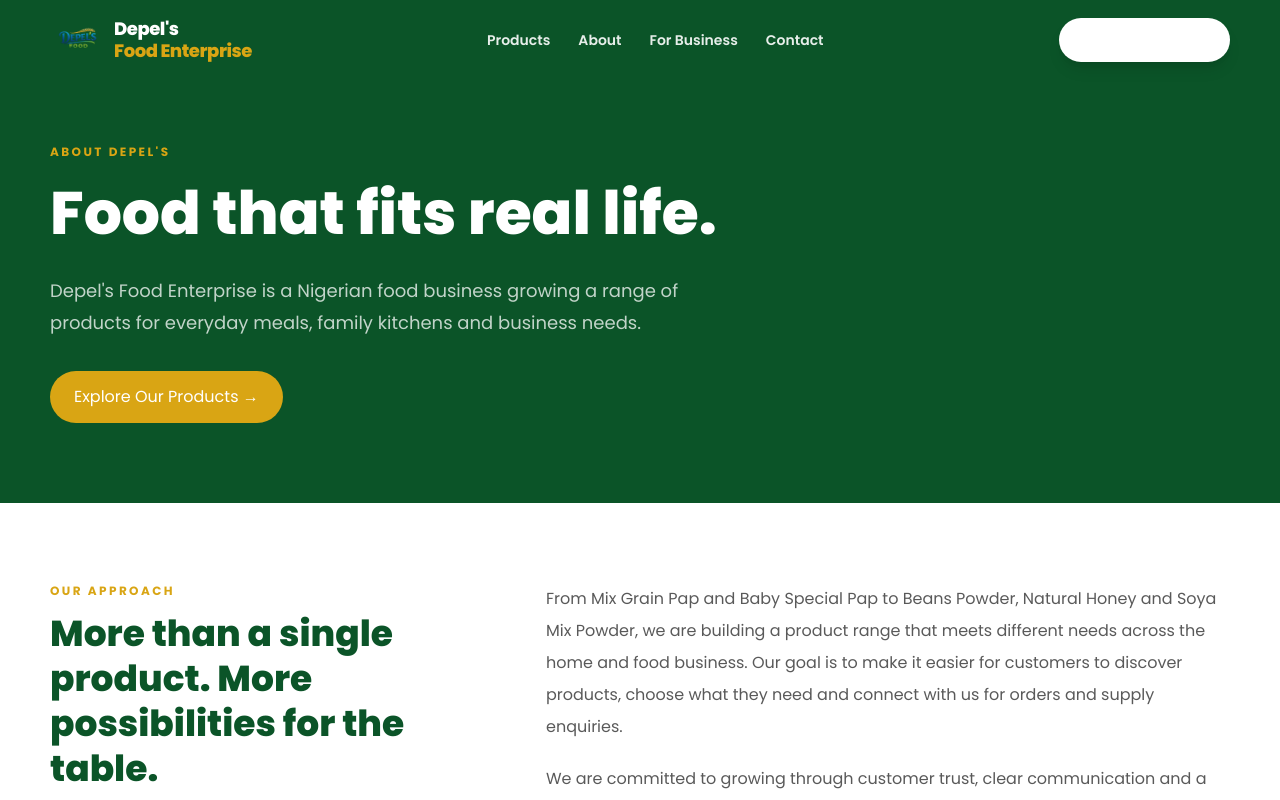
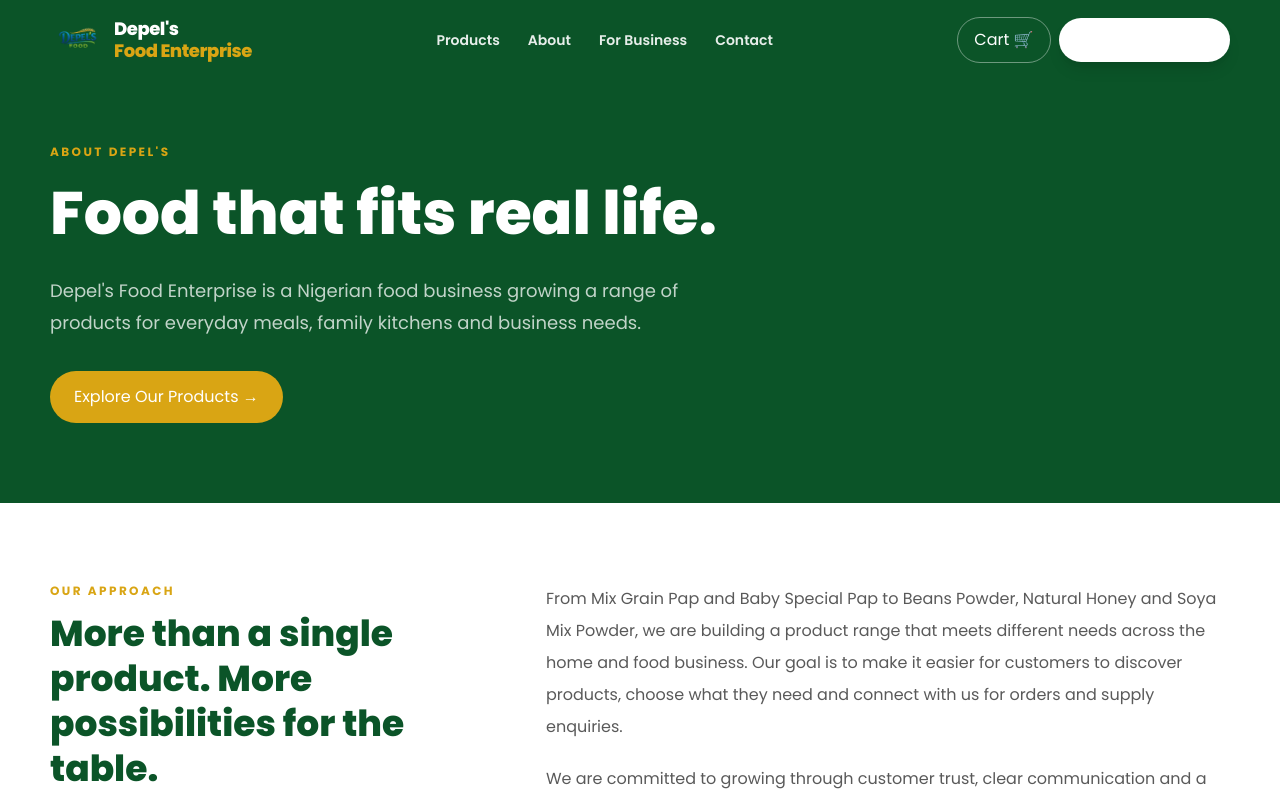
Before and after one commit to depelsfood/web, a Next.js app: page /about in a window 1280 px wide. Shown: the top 800 px of the page. Built offline with nearby package versions, Linux system fonts and the light colour scheme.

Commit message:
Add cart shortcut to site header

```diff
--- a/components/SiteHeader.tsx
+++ b/components/SiteHeader.tsx
@@ -1,43 +1,11 @@
 "use client";
-
 import { useState } from "react";
-
-const links = [
-  { href: "/products", label: "Products" },
-  { href: "/about", label: "About" },
-  { href: "/business-supply", label: "For Business" },
-  { href: "/contact", label: "Contact" },
-];
-
+const links = [{href:"/products",label:"Products"},{href:"/about",label:"About"},{href:"/business-supply",label:"For Business"},{href:"/contact",label:"Contact"}];
 export default function SiteHeader() {
-  const [open, setOpen] = useState(false);
-  return (
-    <header className="absolute inset-x-0 top-0 z-30">
-      <div className="container flex min-h-20 items-center justify-between gap-4">
-        <a href="/" aria-label="Depel's Food Enterprise home" className="flex min-w-0 items-center">
-          <img
-            src="/images/logo/Depels_Food_Logo.svg"
-            alt="Depel's Food Enterprise"
-            className="h-12 w-12 shrink-0 rounded-full object-contain sm:h-14 sm:w-14"
-            width="56"
-            height="56"
-          />
-          <span className="ml-2 hidden text-base font-extrabold leading-tight tracking-tight text-white sm:block sm:text-lg">
-            Depel&apos;s<br /><span className="text-[var(--gold)]">Food Enterprise</span>
-          </span>
-        </a>
-        <nav aria-label="Main navigation" className="hidden items-center gap-7 text-sm font-semibold text-white/90 md:flex">
-          {links.map((link) => <a key={link.href} href={link.href} className="transition hover:text-[var(--gold)]">{link.label}</a>)}
-        </nav>
-        <div className="flex items-center gap-2">
-          <a href="/products" className="whitespace-nowrap rounded-full bg-white px-3 py-2.5 text-[11px] font-bold text-[var(--green-dark)] shadow-lg sm:px-5 sm:text-sm">Explore Products</a>
-          <button type="button" aria-label={open ? "Close menu" : "Open menu"} aria-expanded={open} onClick={() => setOpen(!open)} className="flex h-10 w-10 items-center justify-center rounded-full border border-white/30 text-xl text-white md:hidden">{open ? "×" : "☰"}</button>
-        </div>
-      </div>
-      {open && <nav aria-label="Mobile navigation" className="mx-4 rounded-2xl border border-white/10 bg-[#082f18]/95 p-3 text-white shadow-xl backdrop-blur md:hidden">
-        {links.map((link) => <a key={link.href} href={link.href} onClick={() => setOpen(false)} className="block rounded-xl px-4 py-3 text-sm font-semibold hover:bg-white/10">{link.label}</a>)}
-        <a href="/contact" onClick={() => setOpen(false)} className="mt-2 block rounded-xl bg-[var(--gold)] px-4 py-3 text-sm font-bold text-white">Talk to Depel&apos;s</a>
-      </nav>}
-    </header>
-  );
+ const [open,setOpen]=useState(false);
+ return <header className="absolute inset-x-0 top-0 z-30"><div className="container flex min-h-20 items-center justify-between gap-3">
+  <a href="/" aria-label="Depel's Food Enterprise home" className="flex min-w-0 items-center"><img src="/images/logo/Depels_Food_Logo.svg" alt="Depel's Food Enterprise" className="h-12 w-12 shrink-0 rounded-full object-contain sm:h-14 sm:w-14" width="56" height="56"/><span className="ml-2 hidden text-base font-extrabold leading-tight tracking-tight text-white sm:block sm:text-lg">Depel&apos;s<br/><span className="text-[var(--gold)]">Food Enterprise</span></span></a>
+  <nav aria-label="Main navigation" className="hidden items-center gap-7 text-sm font-semibold text-white/90 md:flex">{links.map(link=><a key={link.href} href={link.href} className="transition hover:text-[var(--gold)]">{link.label}</a>)}</nav>
+  <div className="flex items-center gap-2"><a href="/cart" className="whitespace-nowrap rounded-full border border-white/40 px-3 py-2.5 text-[11px] font-bold text-white transition hover:bg-white/10 sm:px-4 sm:text-sm">Cart 🛒</a><a href="/products" className="whitespace-nowrap rounded-full bg-white px-3 py-2.5 text-[11px] font-bold text-[var(--green-dark)] shadow-lg sm:px-5 sm:text-sm">Explore Products</a><button type="button" aria-label={open?"Close menu":"Open menu"} aria-expanded={open} onClick={()=>setOpen(!open)} className="flex h-10 w-10 items-center justify-center rounded-full border border-white/30 text-xl text-white md:hidden">{open?"×":"☰"}</button></div>
+ </div>{open&&<nav aria-label="Mobile navigation" className="mx-4 rounded-2xl border border-white/10 bg-[#082f18]/95 p-3 text-white shadow-xl backdrop-blur md:hidden">{links.map(link=><a key={link.href} href={link.href} onClick={()=>setOpen(false)} className="block rounded-xl px-4 py-3 text-sm font-semibold hover:bg-white/10">{link.label}</a>)}<a href="/cart" onClick={()=>setOpen(false)} className="block rounded-xl px-4 py-3 text-sm font-semibold hover:bg-white/10">Shopping Cart</a><a href="/contact" onClick={()=>setOpen(false)} className="mt-2 block rounded-xl bg-[var(--gold)] px-4 py-3 text-sm font-bold text-white">Talk to Depel&apos;s</a></nav>}</header>;
 }
```
